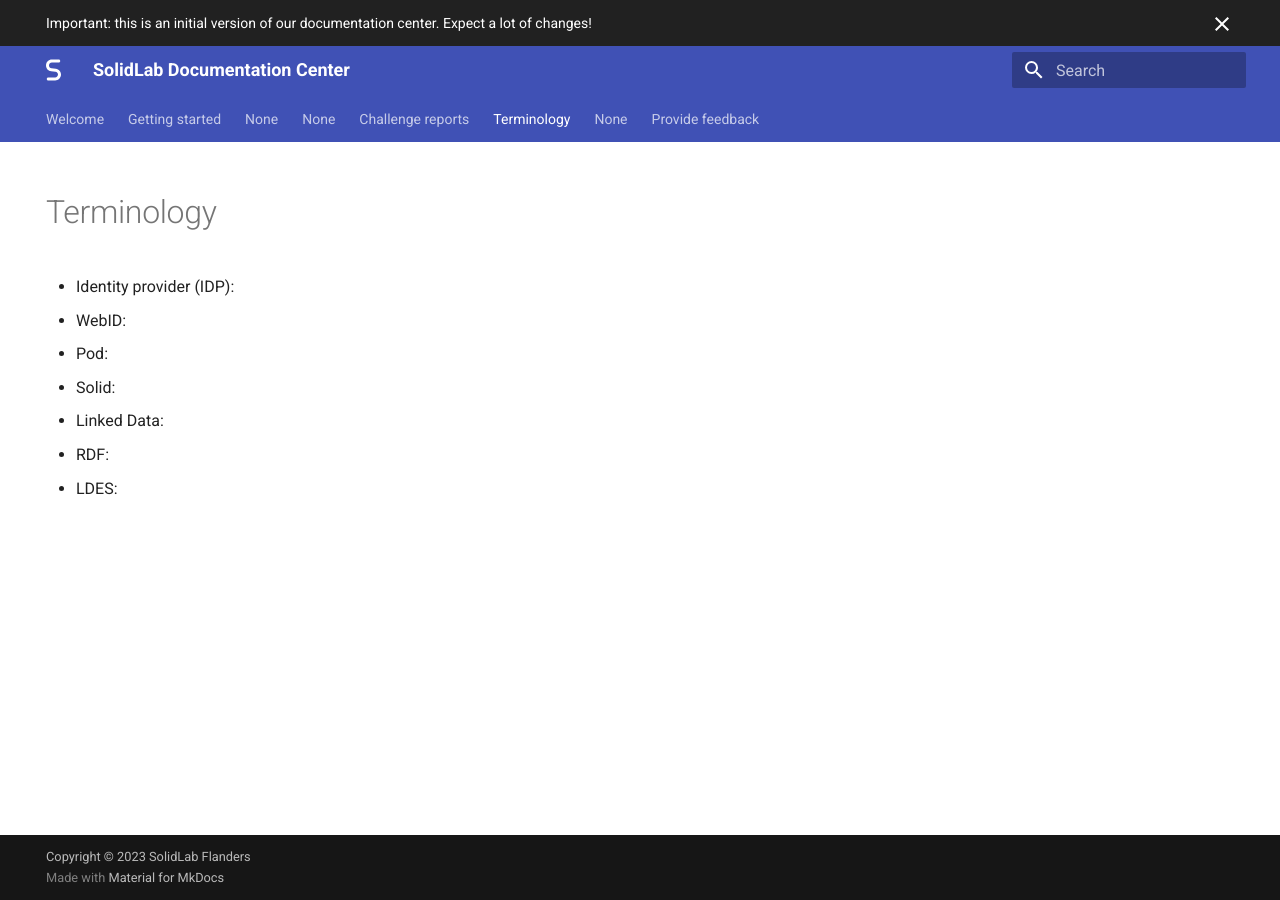
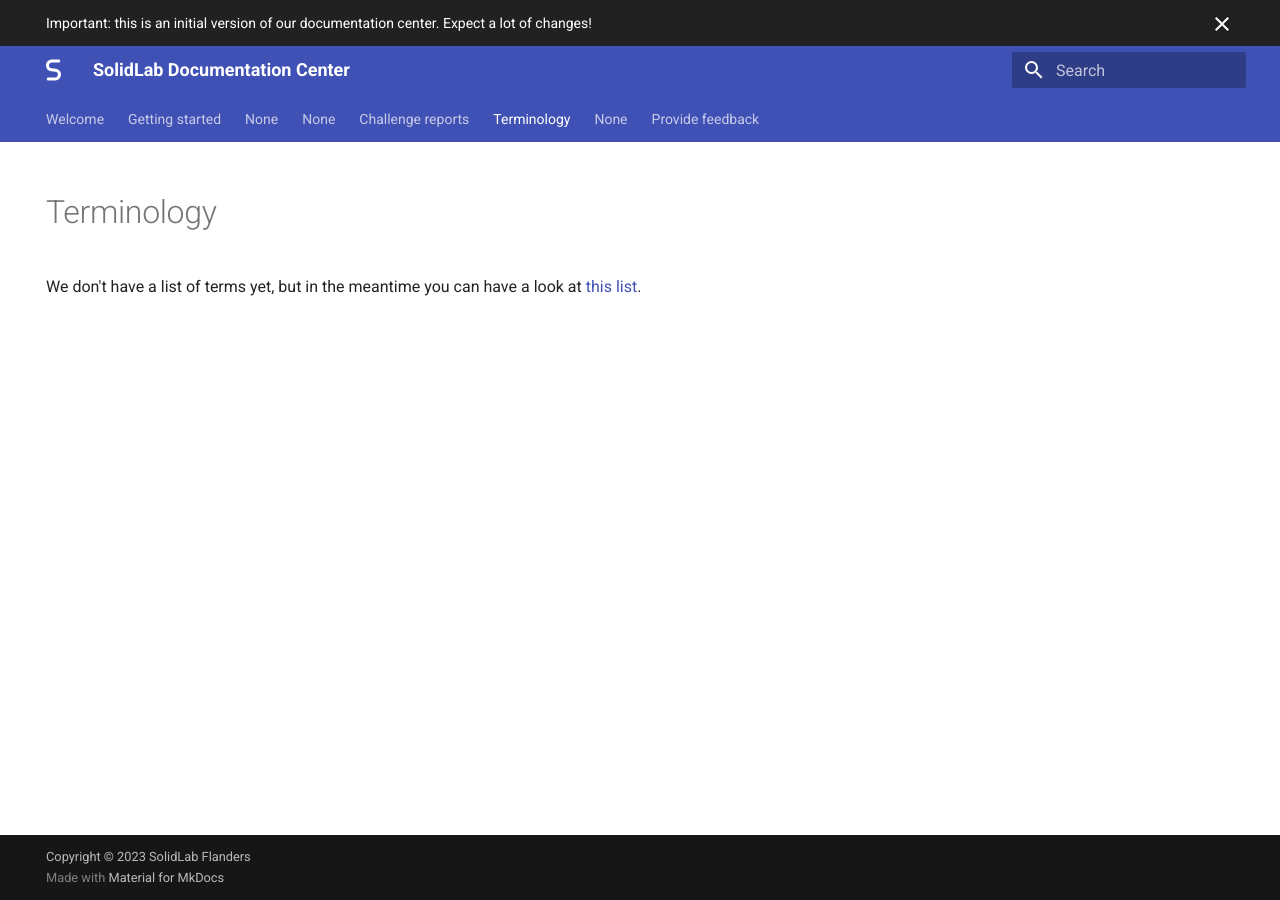
Before and after one commit to SolidLabResearch/documentation-center, an MkDocs documentation site: the page built from docs/terminology.md, in a window 1280 px wide. Built offline with MkDocs 1.6.1 and Material for MkDocs 9.7.7, drawn with Linux system fonts in a browser that asks for light colours.

Commit message:
Add link to external glossary list

```diff
--- a/docs/terminology.md
+++ b/docs/terminology.md
@@ -5,6 +5,11 @@ hide:
 
 # Terminology
 
+We don't have a list of terms yet, but
+in the meantime you can have a look at
+[this list](https://docs.inrupt.com/developer-tools/javascript/client-libraries/reference/glossary/).
+
+<!--
 - Identity provider (IDP):
 - WebID:
 - Pod:
@@ -12,3 +17,4 @@ hide:
 - Linked Data:
 - RDF:
 - LDES:
+-->
```
Also changed, not shown: CHANGELOG.md (+3 -0 lines).
